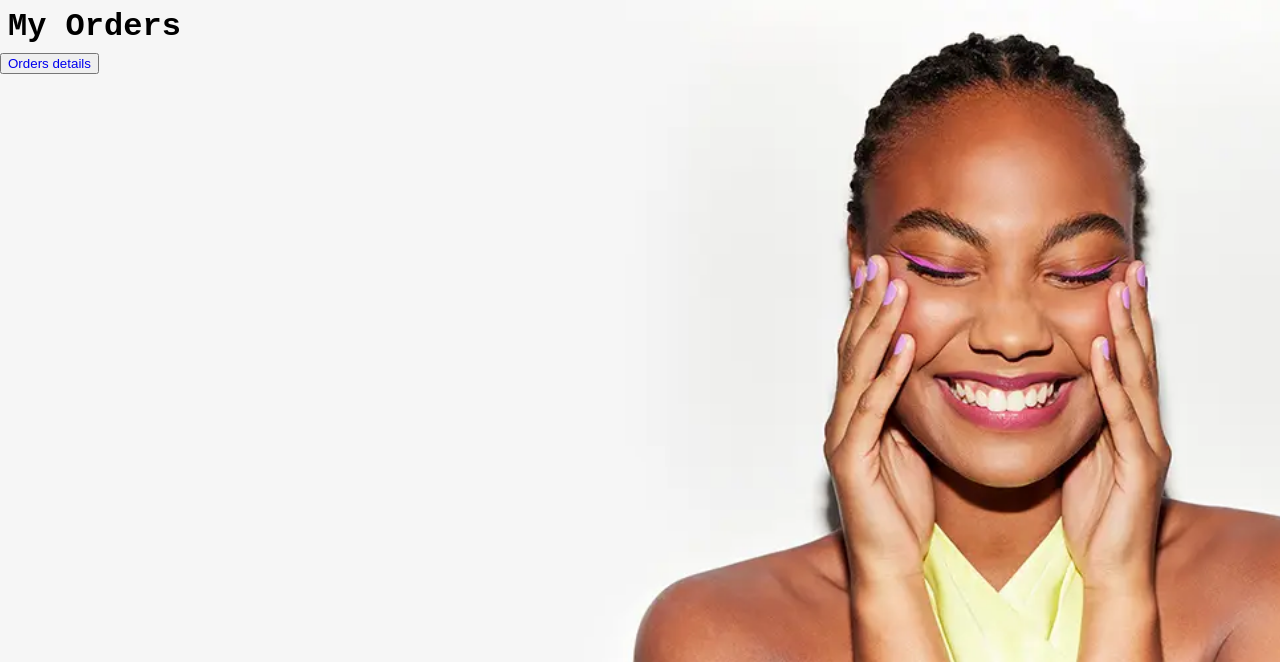
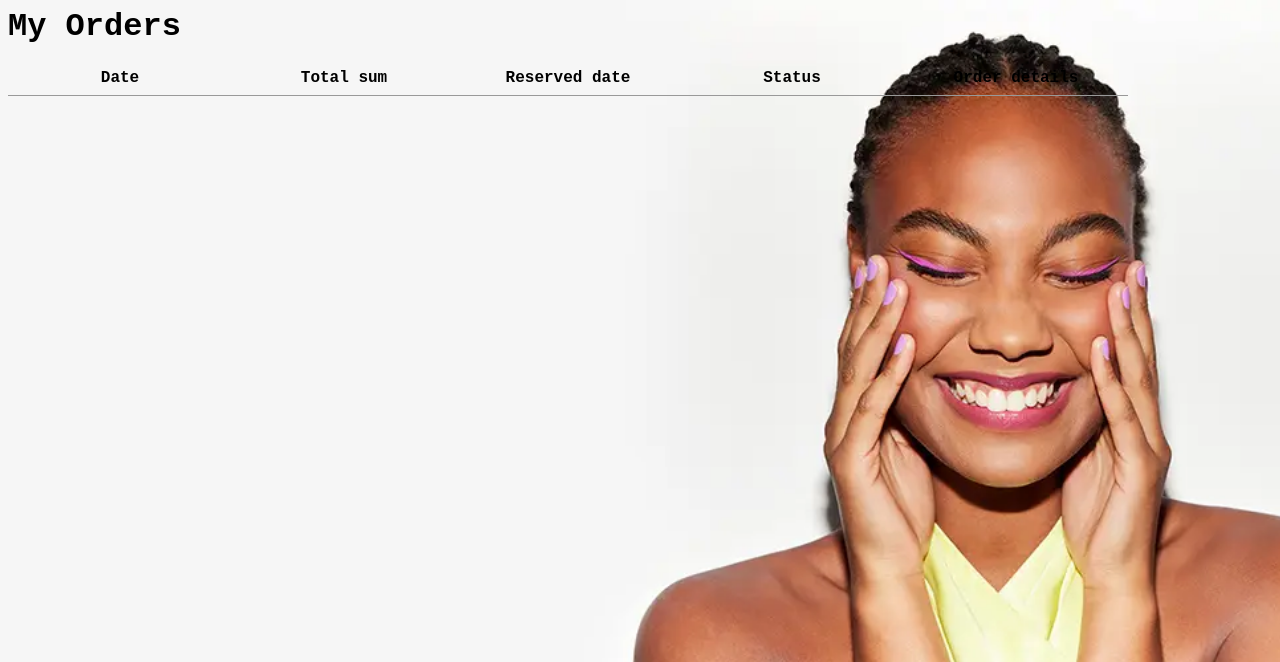
Before and after one commit to IngridaVaitkuviene/ptu5_django_beauty_services, a Django app: page /my_orders/ in a window 1280 px wide. Shown: the part 87-749 px from the top of the page. Run offline with Django 4.2, Linux system fonts and the light colour scheme; the visitor is signed in with stand-in values (Sample User, id 1); data that the repository does not hold is empty.

Commit message:
UserOrderDetailView added, search activated in salons,

```diff
--- a/ptu5_beauty_services/beauty_services/static/beauty_services/css/base.css
+++ b/ptu5_beauty_services/beauty_services/static/beauty_services/css/base.css
@@ -182,3 +182,35 @@ table {
 .service_type_filter .current {
     background-color: rgba(255, 255, 255, 0.4);
 }
+
+.table-grid {
+    display: grid;
+    padding: 0.5rem;
+    width: 70rem;
+}
+
+.my-orders-table {
+    grid-template-columns: 0.5fr 0.5fr 0.5fr 0.5fr 0.5fr;
+}
+
+.my-order-details-table {
+    grid-template-columns: 0.6fr 0.1fr 0.2fr;
+}
+
+.table-grid-cell {
+    border-bottom: 1px solid #999;
+    padding: 0.5rem;
+}
+
+.center {
+    text-align: center;
+}
+
+.dark {
+    font-weight: bolder;
+}
+
+.back-button {
+    margin: 0.5rem;
+    width: 3rem;
+}
--- a/ptu5_beauty_services/beauty_services/templates/beauty_services/user_order_list.html
+++ b/ptu5_beauty_services/beauty_services/templates/beauty_services/user_order_list.html
@@ -2,10 +2,18 @@
 {% block title %}My Orders in {{ block.super }}{% endblock title %}
 {% block content %}
 <h1>My Orders</h1>
-<button><a href="{% url 'user_order' %}">Orders details</a></button>
-<div class='table-grid'>
+<div class='table-grid my-orders-table'>
+    <div class='table-grid-cell center dark'>Date</div>
+    <div class='table-grid-cell center dark'>Total sum</div>
+    <div class='table-grid-cell center dark'>Reserved date</div>
+    <div class='table-grid-cell center dark'>Status</div>
+    <div class='table-grid-cell center dark'>Order details</div>
     {% for order in order_list %}
-        <div>{{ order }}</div>
+        <div class='table-grid-cell center'>{{ order.date }}</div>
+        <div class='table-grid-cell center'>{{ order.total_sum }}</div>
+        <div class='table-grid-cell center'>{{ order.reserved_date }}</div>
+        <div class='table-grid-cell center'>{{ order.get_status_display }}</div>
+        <div class='table-grid-cell center'><button><a href="{% url 'user_order' order.pk %}">Details</a></button></div>
     {% endfor %}
 </div>
 {% endblock content %}
--- a/ptu5_beauty_services/beauty_services/urls.py
+++ b/ptu5_beauty_services/beauty_services/urls.py
@@ -7,5 +7,5 @@ urlpatterns = [
     path('salon/<int:pk>/', views.SalonDetailView.as_view(), name='salon'),
     path('services/', views.ServiceListView.as_view(), name='services'),
     path('my_orders/', views.UserOrderListView.as_view(), name='user_orders'),
-    path('my_order/', views.UserOrderLineListView.as_view(), name='user_order'),
+    path('my_order/<int:pk>/', views.UserOrderDetailView.as_view(), name='user_order'),
 ]
--- a/ptu5_beauty_services/beauty_services/views.py
+++ b/ptu5_beauty_services/beauty_services/views.py
@@ -21,7 +21,11 @@ def index(request):
     return render(request, 'beauty_services/index.html', context)
 
 def salons(request):
-    paginator = Paginator(BeautySalon.objects.all(), 3)
+    salons = BeautySalon.objects.all()
+    search = request.GET.get('search')
+    if search:
+        salons = salons.filter(salon_name__icontains=search)
+    paginator = Paginator(salons, 3)
     page_number = request.GET.get('page')
     paged_salons = paginator.get_page(page_number)
     return render(request, 'beauty_services/salons.html', {'salons': paged_salons})
@@ -66,13 +70,7 @@ class UserOrderListView(LoginRequiredMixin, ListView):
         queryset = queryset.filter(customer__user=self.request.user)
         return queryset
 
-
-class UserOrderLineListView(LoginRequiredMixin, ListView):
-    model = OrderLine
-    template_name = 'beauty_services/user_order_line_list.html'
+class UserOrderDetailView(LoginRequiredMixin, DetailView):
+    model = Order
+    template_name = 'beauty_services/user_order_detail.html'
     # paginate_by = 10
-
-    def get_queryset(self):
-        queryset =  super().get_queryset()
-        queryset = queryset.filter(order__customer__user=self.request.user)
-        return queryset
```
Also changed, not shown: ptu5_beauty_services/beauty_services/templates/beauty_services/services_list.html (+4 -4 lines), ptu5_beauty_services/beauty_services/templates/beauty_services/user_order_detail.html (added, +22 -0 lines), ptu5_beauty_services/beauty_services/templates/beauty_services/user_order_line_list.html (deleted, +0 -11 lines).
